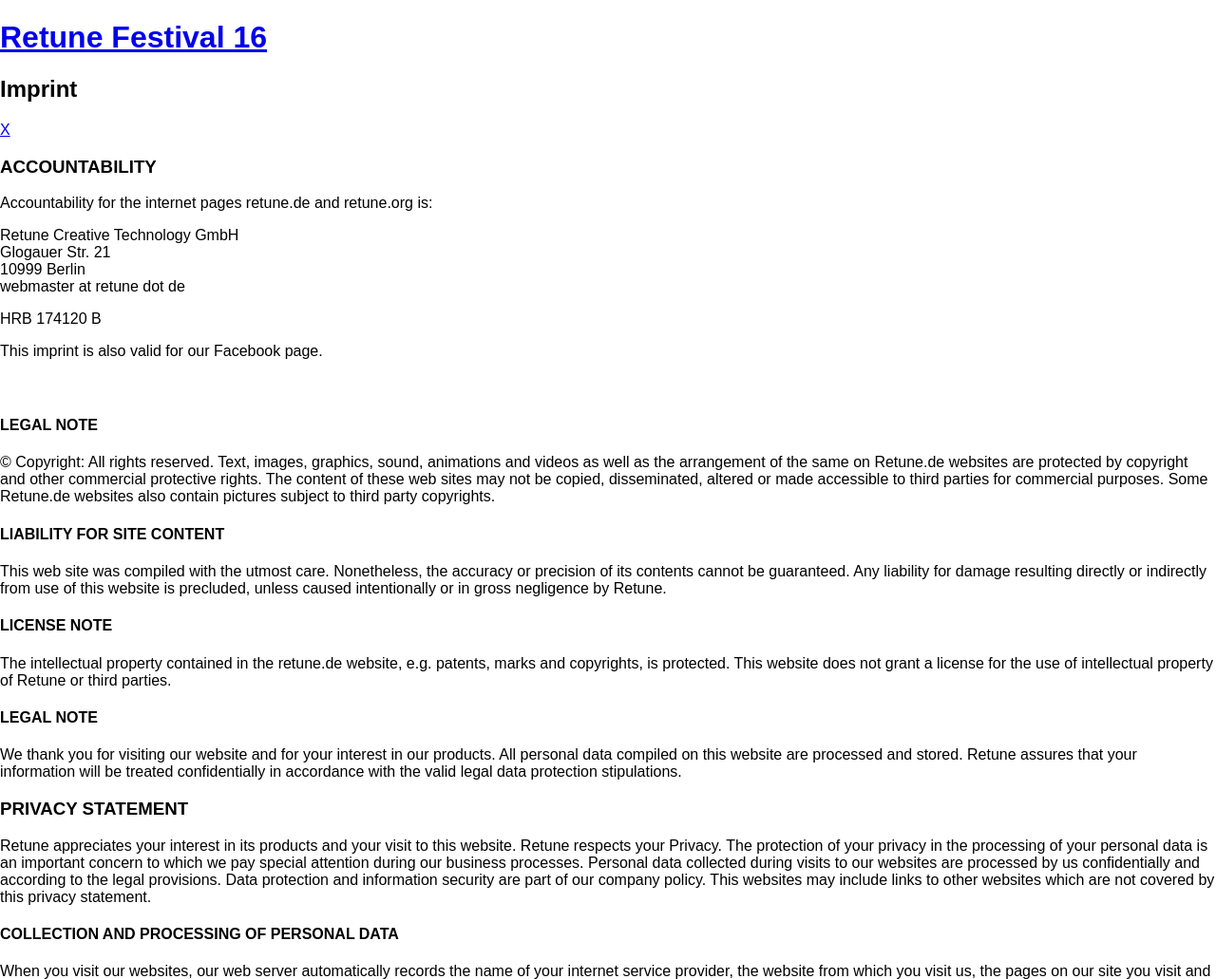
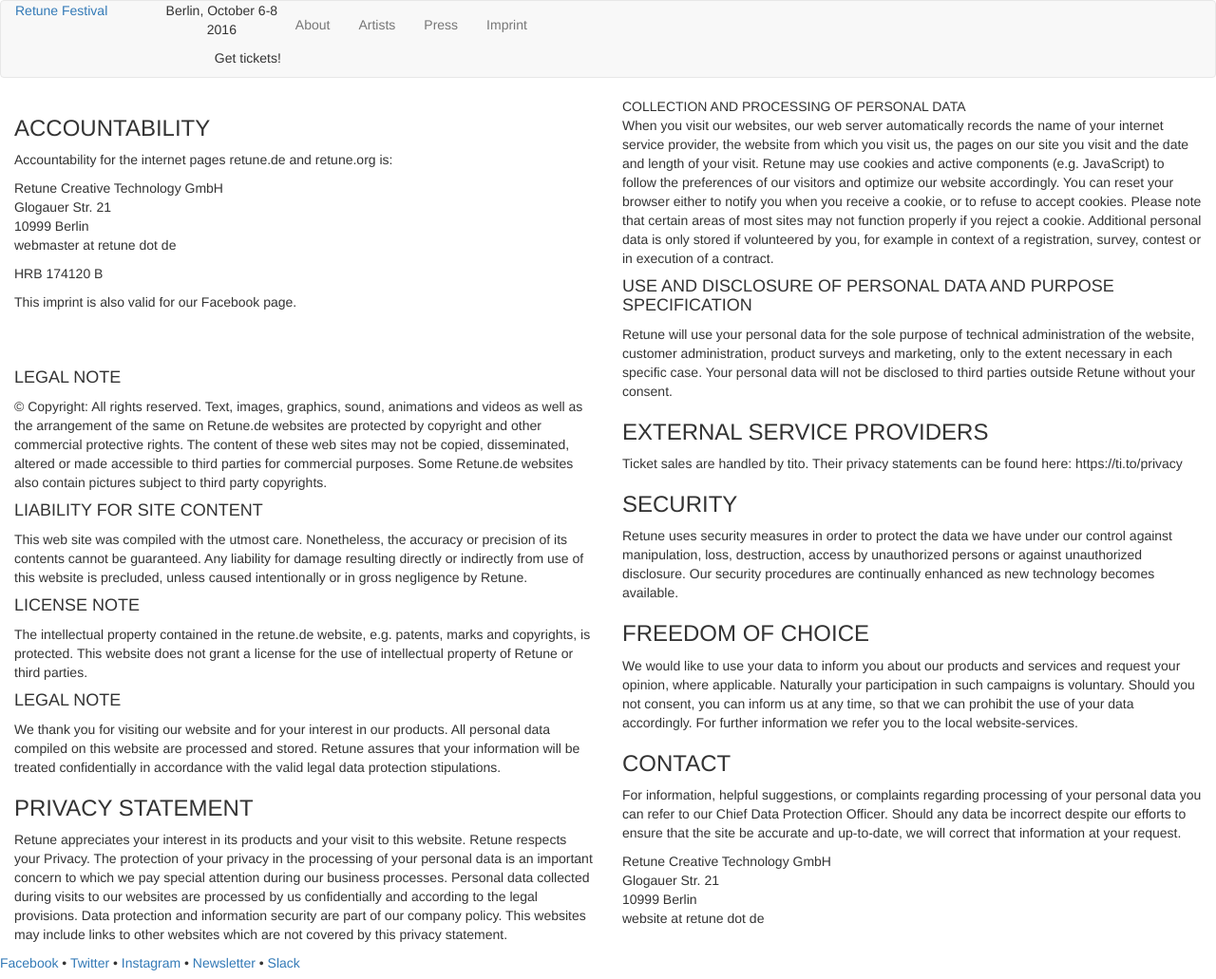
Before and after one commit to retune/retune16-website, a website: page imprint.html in a window 1280 px wide. Shown: the top 1031 px of the page at 95% size. Drawn offline with Linux system fonts and the light colour scheme; files that its build step writes are made by us from their sources; a script that the page names is missing.

Commit message:
added imprint content and style

```diff
--- a/imprint.html
+++ b/imprint.html
@@ -13,26 +13,70 @@
 		<meta property='og:type' content='website'/>
 		<meta property='og:title' content='Retune Festival 2016'/>
 		<meta property='og:description' content='The Retune Festival is an experimental laboratory at the intersection of Art, Design and Technology.'/>
-		<meta property='og:url' content='https://retune.de/festival/2016  '/>
+		<meta property='og:url' content='https://retune.de/festival/2016'/>
 		<meta property='og:site_name' content='Retune Festival 2016'/>
 		<meta property='fb:admins' content='1443104249'/>
 		<meta property='og:image' content='https://retune.de/festival/2016/img/retune-festival-og_4.png'/>
 
+    <link href="css/bootstrap.min.css" rel="stylesheet">
     <link href="css/normalize.css" rel="stylesheet">
     <link rel="stylesheet" type="text/css" href="css/jquery.fullpage.min.css" />
-    <link rel="stylesheet" type="text/css" href="css/style.css">
+    <link rel="stylesheet" type="text/css" href="css/style.min.css">
+
+
+    <link href="css/photoswipe.css?v=4.1.1-1.0.4" rel="stylesheet" />
+    <link href="css/default-skin.css?v=4.1.1-1.0.4" rel="stylesheet" />
+
+    <script>
+      document.write('<script src=js/photoswipe.js?r='+Math.random()+'><\/script>');
+      document.write('<script src=js/photoswipe-ui-default.js?r='+Math.random()+'><\/script>');
+    </script>
+
     <script src="https://js.tito.io/v1" async></script>
   </head>
 
-  <body id="imprint">
-    <div id="page-header">
-      <h1><a href="/" class="top">Retune Festival 16</a></h1>
-      <h2>Imprint</h2>
-      <span class="getTickets"><a href="index.html">X</a></span>
+  <body>
+    <nav class="navbar navbar-default">
+      <div class="container-fluid">
+        <div class="navbar-header">
+          <div class="header-links-container row">
+            <div class="col-xs-12 col-sm-6">
+              <button type="button" class="navbar-toggle collapsed" data-toggle="collapse" data-target="#main-navbar-collapse" aria-expanded="false">
+                <span class="sr-only">Toggle navigation</span>
+                <span class="icon-bar"></span>
+                <span class="icon-bar"></span>
+                <span class="icon-bar"></span>
+              </button>
+              <p class="header-title text-left"><a class="home-link" href="#" data-toggle="collapse" data-target="#main-navbar-collapse" aria-expanded="false">Retune Festival</a></p>
+            </div>
+            <div class="col-xs-12 col-sm-6 info-container">
+              <p class="header-title text-center">Berlin, October 6-8 2016</p>
+              <p class="header-title text-right tito-container">
+                <tito-button event="retune/retune-festival-2016">Get tickets!</tito-button>
+              </p>
+            </div>
+          </div>
         </div>
 
-    <div class="container">
-      <div class="column">
+        <div class="collapse navbar-collapse" id="main-navbar-collapse">
+          <ul class="nav navbar-nav">
+            <li class="nav-item"><a href="./">About</a></li>
+            <!-- <li class="nav-item"><a href="#">Topics</a></li> -->
+            <li class="nav-item"><a href="artists/">Artists</a></li>
+            <!-- <li class="nav-item"><a href="#">Workshops</a></li> -->
+            <!-- <li class="nav-item"><a href="#">Program</a></li> -->
+            <!-- <li class="nav-item"><a href="/#location">Location</a></li> -->
+            <li class="nav-item"><a href="mailto:press-retune16@retune.de">Press</a></li>
+            <li class="nav-item"><a href="#">Imprint</a></li>
+          </ul>
+        </div><!-- /.navbar-collapse -->
+      </div><!-- /.container-fluid -->
+    </nav>
+
+
+    <div class="container-fluid main-container">
+      <div id="imprint" class="row" >
+        <div class="col-md-6 col-xs-12">
           <h3>ACCOUNTABILITY</h3>
 
           <p>Accountability for the internet pages retune.de and retune.org is:</p>
@@ -63,7 +107,7 @@
 
         </div> <!-- /container -->
 
-      <div class="column">
+        <div class="col-md-6 col-xs-12"
           <h4>COLLECTION AND PROCESSING OF PERSONAL DATA</h4>
           <p>When you visit our websites, our web server automatically records the name of your internet service provider, the website from which you visit us, the pages on our site you visit and the date and length of your visit. Retune
            may use cookies and active components (e.g. JavaScript) to follow the preferences of our visitors and optimize our website accordingly. You can reset your browser either to notify you when you receive a cookie, or to refuse to accept cookies. Please note that certain areas of most sites may not function properly if you reject a cookie. Additional personal data is only stored if volunteered by you, for example in context of a registration, survey, contest or in execution of a contract.</p>
@@ -87,7 +131,76 @@
           10999 Berlin<br/>
           website at retune dot de</p>
         </div>
-    </div> <!-- /container -->
+      </div>
+
+
+
+      <div class="footer row">
+
+
+      </div>
+
+    </div> <!-- /fullpage -->
+
+    <div class="social"><a href="https://www.facebook.com/retuneberlin" target="_blank" target="_blank">Facebook</a> • <a href="https://twitter.com/retuneberlin" target="_blank">Twitter</a> • <a href="http://instagram.com/retuneberlin" target="_blank">Instagram</a> • <a href="http://eepurl.com/oAiGz" target="_blank">Newsletter</a> • <a href="http://slack.retune.de" target="_blank">Slack</a></div>
+
+
+
+    <script type="text/javascript" src="js/jquery-2.2.4.min.js"></script>
+    <!-- <script type="text/javascript" src="js/scrolloverflow.js"></script>
+    <script type="text/javascript" src="js/jquery.fullpage.js"></script> -->
+    <script type="text/javascript" src="js/bootstrap.min.js"></script>
+
+    <!-- fullpage js setup -->
+  	<script type="text/javascript">
+      // $(document).ready(function() {
+      //   $('#fullpage').fullpage({
+      //     anchors: ['start', 'about', 'topics'],
+      //     css3: true,
+      //     scrollOverflow: true,
+  				// scrollOverflowOptions: {
+  				// 	scrollbars: true,
+		    //     mouseWheel: true,
+		    //     hideScrollbars: false,
+		    //     fadeScrollbars: false,
+		    //     disableMouse: true
+  				// }
+
+      //   });
+
+      //   $('#moveSectionDown').click(function(e){
+      //     e.preventDefault();
+      //     // wenn er im oberen bereich ist
+      //     if(window.location.hash == '#topics'){
+      //       $.fn.fullpage.moveWithinScrollerDown();
+      //     } else {
+      //       $.fn.fullpage.moveSectionDown();
+      //     }
+      //   });
+
+      //   $('.top').click(function(e){
+      //     e.preventDefault();
+				  // // $.fn.fullpage.moveToCustom("#networkedtransplantations");
+      //     $.fn.fullpage.moveTo("start");
+      //     $.fn.fullpage.moveWithinScroller("#textTop"); // move the scrollable part back up
+      //   });
+
+      // });
+  	</script>
+
+    <script>
+      $('.nav a').click(function () {
+        $('.navbar-collapse').collapse('hide');
+      });
+      $('a.home-link').click(function () {
+        $('.navbar-collapse').collapse('hide');
+      });
+
+    </script>
+
+
+    <!-- background -->
+    <script src="js/background.js"></script>
 
     <!-- analytics -->
     <script>
--- /dev/null
+++ b/scss/imprint.scss
@@ -0,0 +1,15 @@
+
+#imprint{
+
+  font-size: 0.8em;
+  padding-top: 120px;
+  h3{
+    margin-top: 0px;
+  }
+  .col-md-6:first-child{
+    padding-left: 74px;
+  }
+  .col-md-6{
+    padding-right: 60px;
+  }
+}
```
Lines whose indentation alone changed are shown as unchanged.
